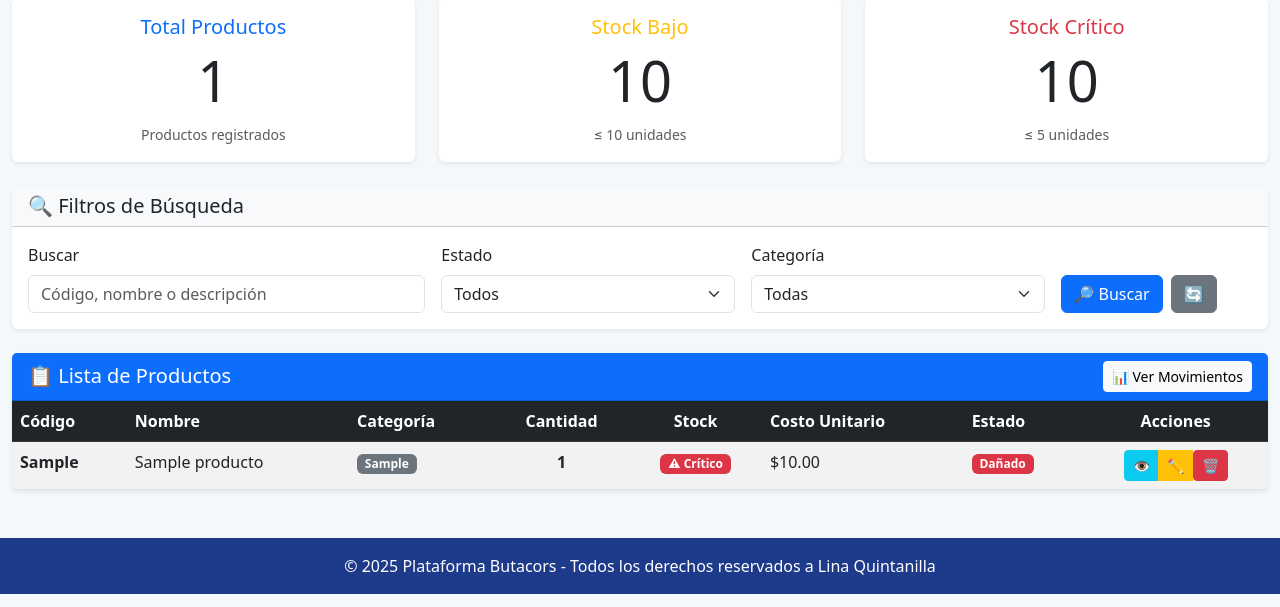
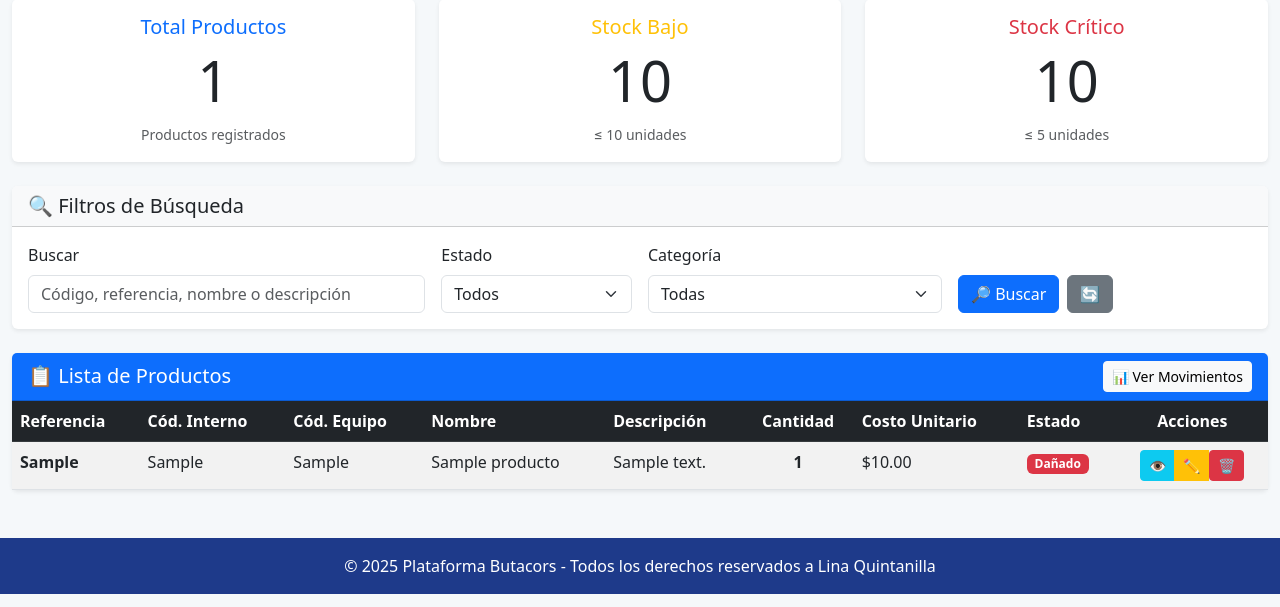
Before and after one commit to Neftis666/gestion_inventarios, a Flask app: template app/templates/inventario/listar.html in a window 1280 px wide. Shown: the part 193-800 px from the top of the page. Run offline with Flask 3, Linux system fonts and the light colour scheme; tables that the repository leaves empty hold one stand-in row (values such as "Sample post"); the template is opened without the code that fills it: values that come from a table or form of the project are taken from there, most other values are stand-ins (such as "Sample title", 1, 10 or a date in 2020).

Commit message:
Update listar.html

```diff
--- a/app/templates/inventario/listar.html
+++ b/app/templates/inventario/listar.html
@@ -11,7 +11,7 @@
     </a>
   </div>
 
-  <!-- Tarjetas de Estadísticas -->
+  <!-- Estadísticas -->
   <div class="row mb-4">
     <div class="col-md-4">
       <div class="card shadow-sm border-primary">
@@ -52,9 +52,9 @@
         <div class="row g-3">
           <div class="col-md-4">
             <label class="form-label">Buscar</label>
-            <input type="text" name="search" class="form-control" placeholder="Código, nombre o descripción" value="{{ search }}">
+            <input type="text" name="search" class="form-control" placeholder="Código, referencia, nombre o descripción" value="{{ search }}">
           </div>
-          <div class="col-md-3">
+          <div class="col-md-2">
             <label class="form-label">Estado</label>
             <select name="estado" class="form-select">
               <option value="">Todos</option>
@@ -72,7 +72,7 @@
               {% endfor %}
             </select>
           </div>
-          <div class="col-md-2 d-flex align-items-end">
+          <div class="col-md-3 d-flex align-items-end">
             <button type="submit" class="btn btn-primary me-2">🔎 Buscar</button>
             <a href="{{ url_for('inventario.listar_inventario') }}" class="btn btn-secondary">🔄</a>
           </div>
@@ -81,7 +81,7 @@
     </div>
   </div>
 
-  <!-- Tabla de Productos -->
+  <!-- Tabla -->
   <div class="card shadow-sm">
     <div class="card-header bg-primary text-white d-flex justify-content-between align-items-center">
       <h5 class="mb-0">📋 Lista de Productos</h5>
@@ -92,11 +92,12 @@
         <table class="table table-hover table-striped mb-0">
           <thead class="table-dark">
             <tr>
-              <th>Código</th>
+              <th>Referencia</th>
+              <th>Cód. Interno</th>
+              <th>Cód. Equipo</th>
               <th>Nombre</th>
-              <th>Categoría</th>
+              <th>Descripción</th>
               <th class="text-center">Cantidad</th>
-              <th class="text-center">Stock</th>
               <th>Costo Unitario</th>
               <th>Estado</th>
               <th class="text-center">Acciones</th>
@@ -106,21 +107,20 @@
             {% if productos %}
               {% for producto in productos %}
               <tr>
-                <td><strong>{{ producto.codigo }}</strong></td>
+                <td><strong>{{ producto.referencia or '—' }}</strong></td>
+                <td>{{ producto.codigo_interno or '—' }}</td>
+                <td>{{ producto.codigo_equipo or '—' }}</td>
                 <td>{{ producto.nombre }}</td>
-                <td><span class="badge bg-secondary">{{ producto.categoria or 'Sin categoría' }}</span></td>
-                <td class="text-center">
-                  <strong>{{ producto.cantidad }}</strong>
-                </td>
-                <td class="text-center">
-                  {% if producto.nivel_stock == 'suficiente' %}
-                    <span class="badge bg-success">✓ Suficiente</span>
-                  {% elif producto.nivel_stock == 'bajo' %}
-                    <span class="badge bg-warning">⚠ Bajo</span>
+                <td>
+                  {% if producto.descripcion %}
+                    <span title="{{ producto.descripcion }}">
+                      {{ producto.descripcion[:40] }}{% if producto.descripcion|length > 40 %}...{% endif %}
+                    </span>
                   {% else %}
-                    <span class="badge bg-danger">⚠ Crítico</span>
+                    <span class="text-muted">—</span>
                   {% endif %}
                 </td>
+                <td class="text-center"><strong>{{ producto.cantidad }}</strong></td>
                 <td>${{ "{:,.2f}".format(producto.costo_unitario) }}</td>
                 <td>
                   {% if producto.estado == 'disponible' %}
@@ -144,7 +144,7 @@
               {% endfor %}
             {% else %}
               <tr>
-                <td colspan="8" class="text-center py-4">
+                <td colspan="9" class="text-center py-4">
                   <div class="alert alert-info mb-0">
                     <strong>ℹ️ No hay productos registrados</strong><br>
                     <a href="{{ url_for('inventario.nuevo_producto') }}" class="alert-link">Registra tu primer producto aquí</a>
```
